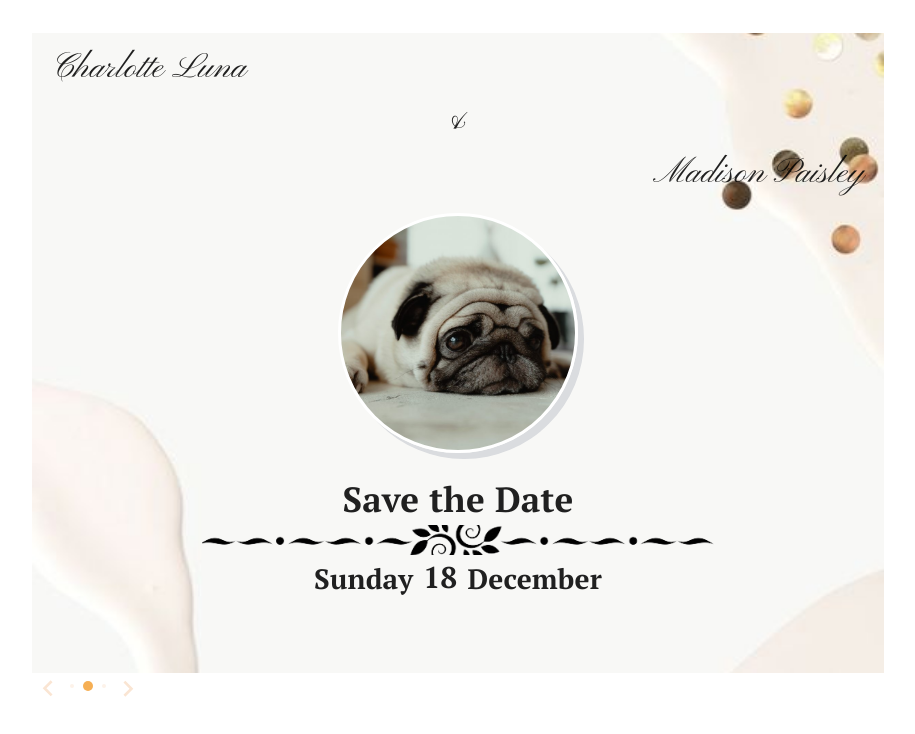
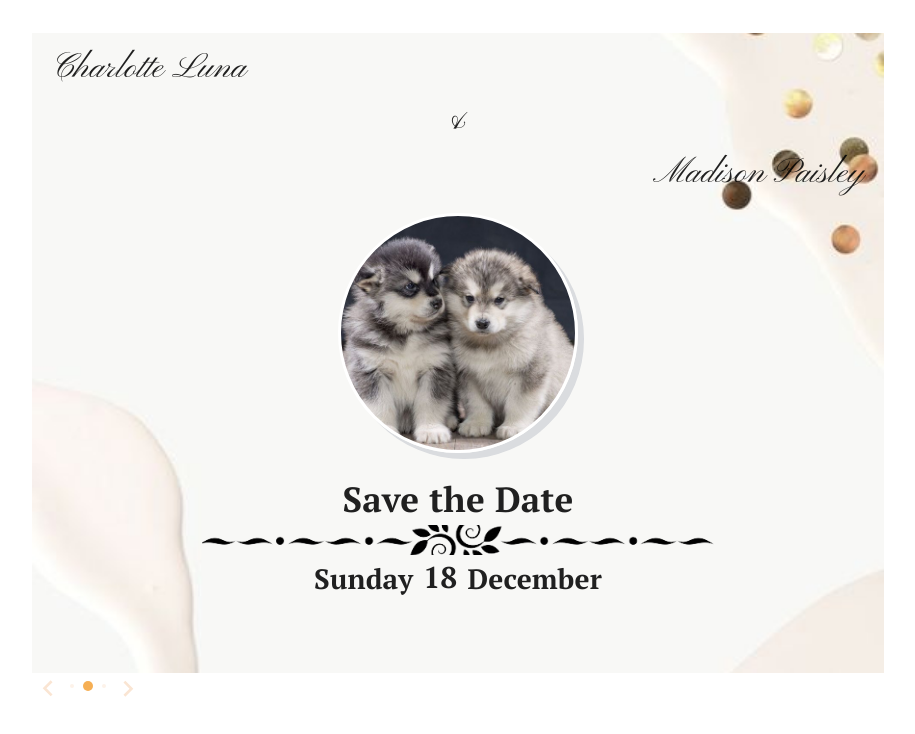
Before and after one commit to nghiahuynht05/project-x, a React (Create React App) app: page / in a window 1280 px wide. Shown: the top 734 px of the page, without its empty margins (182-1097 px from the left). Built offline with nearby package versions, Linux system fonts and the light colour scheme.

Commit message:
#1-nghiahuynh-feature-image

```diff
--- a/src/App.css
+++ b/src/App.css
@@ -261,7 +261,8 @@ body {
   transform-style: preserve-3d;
   transform-origin: left;
 }
-.container:hover .cover {
+/* .container:hover .cover { */
+  .container:click .cover {
   transform: rotateY(-180deg);
 }
 .figure {
--- a/src/App.js
+++ b/src/App.js
@@ -1,65 +1,10 @@
 import * as React from "react";
 import "./App.css";
 
-import CssBaseline from "@mui/material/CssBaseline";
-import Grid from "@mui/system/Unstable_Grid";
-import styled from "@mui/system/styled";
-
-import Container from "@mui/material/Container";
-import images from "./images/home-backgroup-card.jpg";
-import centerImg from "./images/home-1.jpg";
-import centerImg2 from "./images/home-2.jpg";
-
-import PagesComponent from "./component/PagesComponent";
-import FooterComponent from "./component/FooterComponent";
-
-const Item = styled("div")(({ theme }) => ({
-  borderRadius: "4px",
-  textAlign: "center",
-  height: "100%",
-}));
+import AppComponent from "./component/AppComponent";
 
 function App() {
-  return (
-    <React.Fragment>
-      <CssBaseline />
-      <Container
-        maxWidth="md"
-        sx={{
-          bgcolor: "background.paper",
-          p: 1.6,
-          minWidth: 300,
-        }}>
-        <Grid
-          container="false"
-          sx={{
-            justifyContent: "center",
-            flexDirection: "column",
-            height: "95vh",
-            p: 0,
-          }}>
-          <Grid
-            sx={{
-              justifyContent: "top",
-              height: "80vh",
-              p: 0,
-              backgroundImage: `url(${images})`,
-              backgroundRepeat: "no-repeat",
-              backgroundSize: "cover",
-              backgroundPosition: "center",
-            }}>
-            <Item sx={{ p: 0 }} className="container">
-              <Grid className="cover" sx={{ height: "100%" }}>
-                <PagesComponent className="figure back" images={centerImg} />
-                <PagesComponent className="figure font" images={centerImg2} />
-              </Grid>
-            </Item>
-          </Grid>
-          <FooterComponent />
-        </Grid>
-      </Container>
-    </React.Fragment>
-  );
+  return <AppComponent />;
 }
 
 export default App;
--- /dev/null
+++ b/src/component/AppComponent.js
@@ -0,0 +1,87 @@
+import React, { Component } from "react";
+
+import CssBaseline from "@mui/material/CssBaseline";
+import Grid from "@mui/system/Unstable_Grid";
+import styled from "@mui/system/styled";
+
+import Container from "@mui/material/Container";
+import impage0 from "../images/home-1.jpg";
+import impage1 from "../images/home-2.jpg";
+import impage2 from "../images/home-1.jpg";
+import impage3 from "../images/home-1.jpg";
+import impage4 from "../images/home-2.jpg";
+import impage5 from "../images/home-2.jpg";
+
+import PagesComponent from "../component/PagesComponent";
+import FooterComponent from "../component/FooterComponent";
+
+const Item = styled("div")(({ theme }) => ({
+  borderRadius: "4px",
+  textAlign: "center",
+  height: "100%",
+}));
+
+class AppComponent extends Component {
+  constructor(props) {
+    super(props);
+    this.state = {
+      imagesPages: [impage0, impage1, impage2, impage3, impage4, impage5],
+      pages: 0,
+    };
+  }
+
+  setNumberPage() {
+    const imagesPages = [impage0, impage1, impage2, impage3, impage4, impage5];
+    return imagesPages[this.state.pages];
+  }
+
+  callbackFunction = (indexOfpages) => {
+    this.setState({ pages: indexOfpages });
+  };
+
+  render() {
+    const currentimagesPages = this.state.imagesPages[this.state.pages];
+
+    return (
+      <React.Fragment>
+        <CssBaseline />
+        <Container
+          maxWidth="md"
+          sx={{
+            bgcolor: "background.paper",
+            p: 1.6,
+            minWidth: 300,
+          }}>
+          <Grid
+            container="false"
+            sx={{
+              justifyContent: "center",
+              flexDirection: "column",
+              height: "95vh",
+              p: 0,
+            }}>
+            <Grid
+              sx={{
+                justifyContent: "top",
+                height: "80vh",
+                p: 0,
+              }}>
+              <Item sx={{ p: 0 }} className="container">
+                <Grid className="cover" sx={{ height: "100%" }}>
+                  <PagesComponent
+                    className="figure font"
+                    images={currentimagesPages}
+                  />
+                </Grid>
+              </Item>
+            </Grid>
+            <FooterComponent
+              parentCallback={(index) => this.callbackFunction(index)}
+            />
+          </Grid>
+        </Container>
+      </React.Fragment>
+    );
+  }
+}
+export default AppComponent;
--- a/src/component/FooterComponent.js
+++ b/src/component/FooterComponent.js
@@ -5,25 +5,38 @@ import Box from "@mui/material/Box";
 class FooterComponent extends Component {
   constructor(props) {
     super(props);
-    this.state = { clicked: false, actions: "" };
+    this.state = { clicked: false, actions: "", pages: 1 };
   }
 
   btnClick = (actions, e) => {
     if (actions === "prev") {
-      this.setState({ clicked: true, actions: "transition-prev" });
-      this.cleanClasses();
+      if (this.state.pages !== 0) {
+        this.setState({
+          clicked: true,
+          actions: "transition-prev",
+          pages: this.state.pages - 1 });
+      }
     }
     if (actions === "next") {
-      this.setState({ clicked: true, actions: "transition-next" });
-      this.cleanClasses();
+      if (this.state.pages !== 5) {
+        this.setState({
+          clicked: true,
+          actions: "transition-next",
+          pages: this.state.pages + 1,
+        });
+      }
     }
+
+    this.sendDateToParent();
+    setInterval(() => {
+      this.setState({ clicked: false, actions: "" });
+    }, 1500);
+
   };
 
-  cleanClasses() {
-    const timer = setTimeout(() => {
-      this.setState({ clicked: false, actions: "" });
-    }, 1500);
-    return () => clearTimeout(timer);
+  sendDateToParent() {
+    var pages = this.state.pages;
+    this.props.parentCallback(pages);
   }
 
   render() {
--- a/src/component/PagesComponent.js
+++ b/src/component/PagesComponent.js
@@ -4,6 +4,7 @@ import Box from "@mui/material/Box";
 import styled from "@mui/system/styled";
 
 import horizontalLine from "../images/horizontal-line.png";
+import images from "../images/home-backgroup-card.jpg";
 
 const Item = styled("div")(({ theme }) => ({
   borderRadius: "4px",
@@ -12,10 +13,20 @@ const Item = styled("div")(({ theme }) => ({
 }));
 
 class PagesComponent extends Component {
-
   render() {
     return (
-      <Grid sx={{ p: 0, height:"100%" }} className={this.props.className}>
+      <Grid
+        sx={{
+          justifyContent: "top",
+          height: "80vh",
+          backgroundImage:`url(${images})`,
+          backgroundPosition:"center",
+          backgroundRepeat:"no-repeat",
+          backgroundSize: "cover",
+          p: 0,
+        }}>
+        <Item sx={{ p: 0 }} className="container">
+          <Grid sx={{ p: 0, height: "100%" }} className={this.props.className}>
             <Grid
               sx={{
                 height: "20vh",
@@ -129,8 +140,10 @@ class PagesComponent extends Component {
               </Grid>
             </Item>
           </Grid>
+        </Item>
+      </Grid>
     );
   }
 }
 
-export default PagesComponent
+export default PagesComponent;
```
Lines whose indentation alone changed are shown as unchanged.
